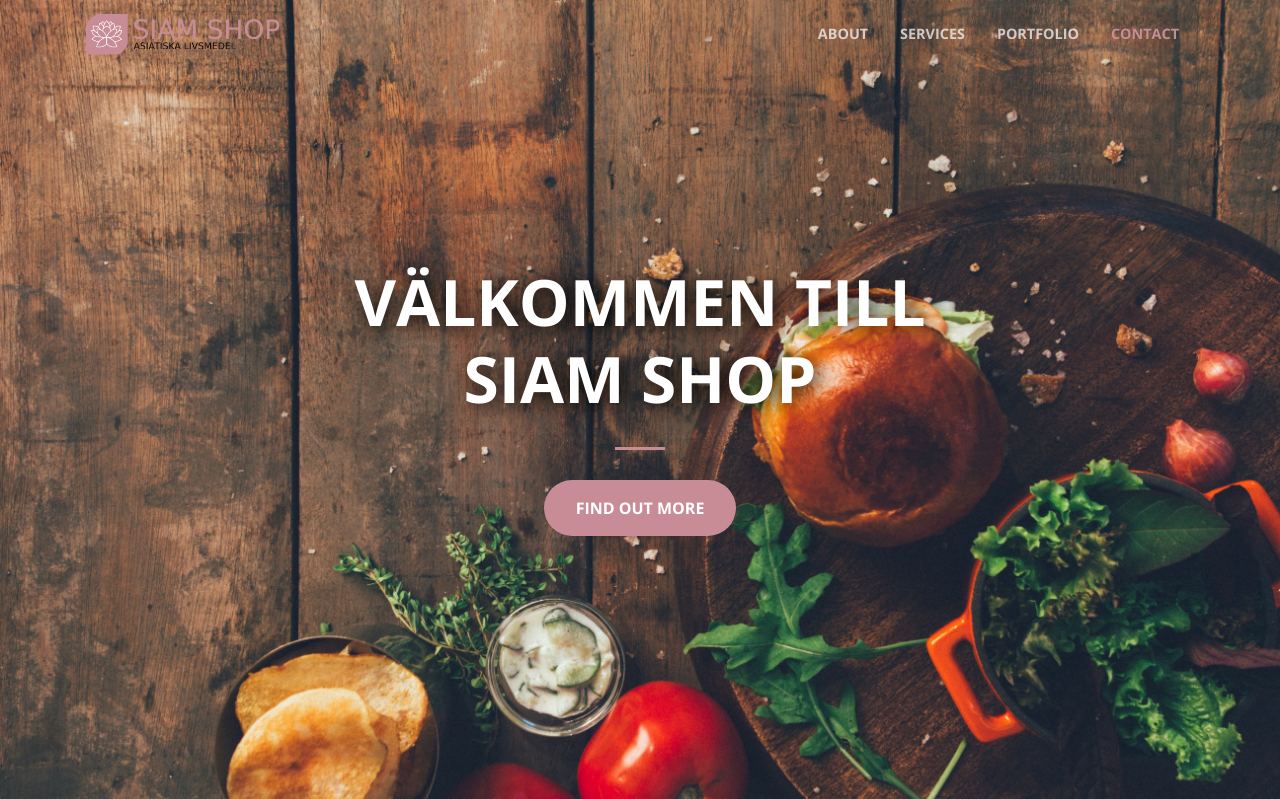
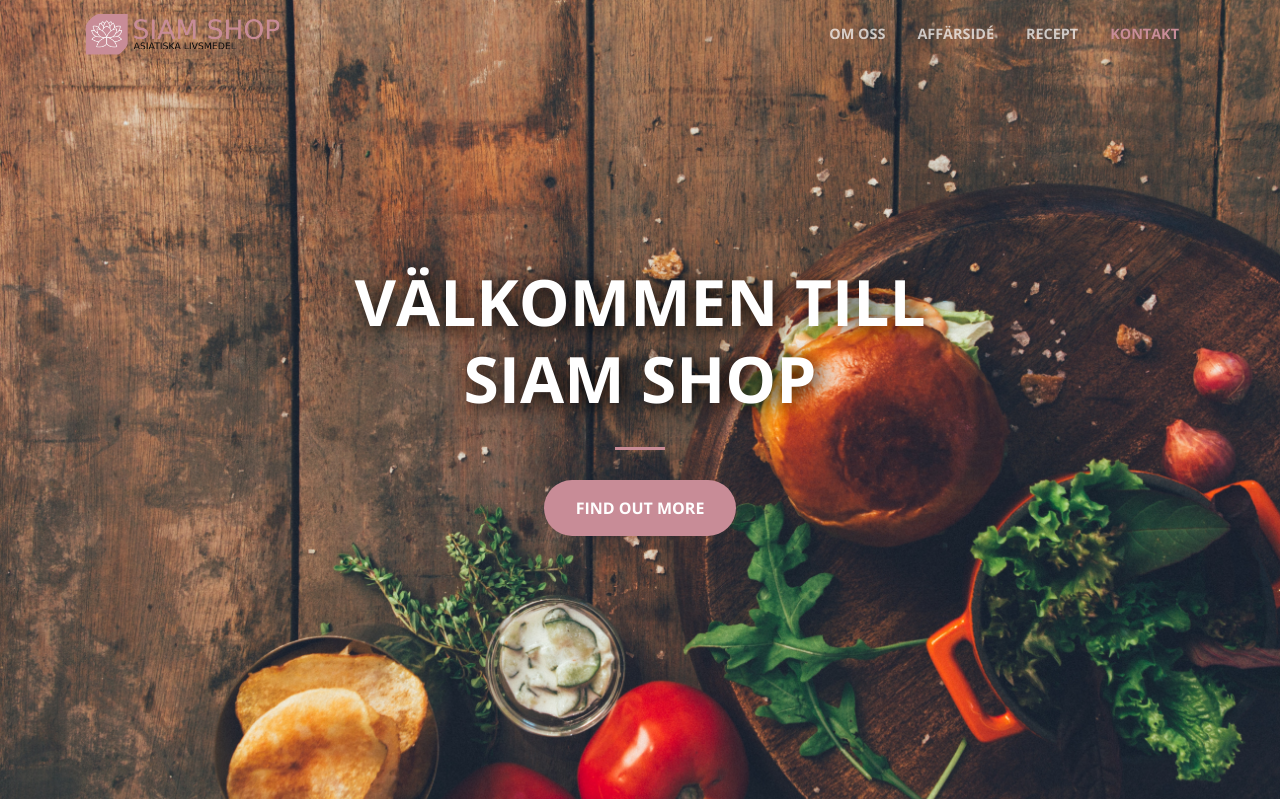
Before and after one commit to marbad1994/rbrc, a Flask app: page / in a window 1280 px wide. Shown: the top 799 px of the page. Run offline with Flask 2, Linux system fonts and the light colour scheme; parts of the project's set-up code (start-up, migrations or seed data) failed here and were passed over; some libraries are stand-ins or nearby versions.

Commit message:
changed menu in index and updated opening hour icon to fade in after the others

```diff
--- a/static/js/creative.js
+++ b/static/js/creative.js
@@ -72,6 +72,10 @@
     delay: 400,
     scale: 0
   });
+  sr.reveal('.sr-contact-3', {
+    delay: 600,
+    scale: 0
+  });
 
   // Magnific popup calls
   $('.popup-gallery').magnificPopup({
--- a/static/js/creative.min.js
+++ b/static/js/creative.min.js
@@ -4,4 +4,4 @@
  * Licensed under MIT (https://github.com/BlackrockDigital/startbootstrap-creative/blob/master/LICENSE)
  */
 
-!function(e){"use strict";e('a.js-scroll-trigger[href*="#"]:not([href="#"])').click(function(){if(location.pathname.replace(/^\//,"")==this.pathname.replace(/^\//,"")&&location.hostname==this.hostname){var a=e(this.hash);if((a=a.length?a:e("[name="+this.hash.slice(1)+"]")).length)return e("html, body").animate({scrollTop:a.offset().top-56},1e3,"easeInOutExpo"),!1}}),e(".js-scroll-trigger").click(function(){e(".navbar-collapse").collapse("hide")}),e("body").scrollspy({target:"#mainNav",offset:57});var a=function(){100<e("#mainNav").offset().top?e("#mainNav").addClass("navbar-shrink"):e("#mainNav").removeClass("navbar-shrink")};a(),e(window).scroll(a),window.sr=ScrollReveal(),sr.reveal(".sr-icon-1",{delay:200,scale:0}),sr.reveal(".sr-icon-2",{delay:400,scale:0}),sr.reveal(".sr-icon-3",{delay:600,scale:0}),sr.reveal(".sr-icon-4",{delay:800,scale:0}),sr.reveal(".sr-button",{delay:200,distance:"15px",origin:"bottom",scale:.8}),sr.reveal(".sr-contact-1",{delay:200,scale:0}),sr.reveal(".sr-contact-2",{delay:400,scale:0}),e(".popup-gallery").magnificPopup({delegate:"a",type:"image",tLoading:"Loading image #%curr%...",mainClass:"mfp-img-mobile",gallery:{enabled:!0,navigateByImgClick:!0,preload:[0,1]},image:{tError:'<a href="%url%">The image #%curr%</a> could not be loaded.'}})}(jQuery);
+!function(e){"use strict";e('a.js-scroll-trigger[href*="#"]:not([href="#"])').click(function(){if(location.pathname.replace(/^\//,"")==this.pathname.replace(/^\//,"")&&location.hostname==this.hostname){var a=e(this.hash);if((a=a.length?a:e("[name="+this.hash.slice(1)+"]")).length)return e("html, body").animate({scrollTop:a.offset().top-56},1e3,"easeInOutExpo"),!1}}),e(".js-scroll-trigger").click(function(){e(".navbar-collapse").collapse("hide")}),e("body").scrollspy({target:"#mainNav",offset:57});var a=function(){100<e("#mainNav").offset().top?e("#mainNav").addClass("navbar-shrink"):e("#mainNav").removeClass("navbar-shrink")};a(),e(window).scroll(a),window.sr=ScrollReveal(),sr.reveal(".sr-icon-1",{delay:200,scale:0}),sr.reveal(".sr-icon-2",{delay:400,scale:0}),sr.reveal(".sr-icon-3",{delay:600,scale:0}),sr.reveal(".sr-icon-4",{delay:800,scale:0}),sr.reveal(".sr-button",{delay:200,distance:"15px",origin:"bottom",scale:.8}),sr.reveal(".sr-contact-1",{delay:200,scale:0}),sr.reveal(".sr-contact-2",{delay:400,scale:0}),sr.reveal(".sr-contact-3",{delay:600,scale:0}),e(".popup-gallery").magnificPopup({delegate:"a",type:"image",tLoading:"Loading image #%curr%...",mainClass:"mfp-img-mobile",gallery:{enabled:!0,navigateByImgClick:!0,preload:[0,1]},image:{tError:'<a href="%url%">The image #%curr%</a> could not be loaded.'}})}(jQuery);
--- a/templates/contact.html
+++ b/templates/contact.html
@@ -52,7 +52,7 @@ width: 350px
 }
 </style>
     <div class="col-lg-4 mr-auto text-center">
-        <i class="fas fa-door-open fa-3x mb-3 "></i>
+        <i class="fas fa-door-open fa-3x mb-3 sr-contact-3"></i>
         <br>
         <p>M&aring;n-Fre: 10:00-18:00
         </p>
--- a/templates/index.html
+++ b/templates/index.html
@@ -48,16 +48,16 @@
         <div class="collapse navbar-collapse" id="navbarResponsive">
           <ul class="navbar-nav ml-auto">
             <li class="nav-item">
-              <a class="nav-link js-scroll-trigger" href="#about">About</a>
+              <a class="nav-link js-scroll-trigger" href="#about">Om oss</a>
             </li>
             <li class="nav-item">
-              <a class="nav-link js-scroll-trigger" href="#services">Services</a>
+              <a class="nav-link js-scroll-trigger" href="#services">Aff&auml;rsidé</a>
             </li>
             <li class="nav-item">
-              <a class="nav-link js-scroll-trigger" href="#portfolio">Portfolio</a>
+              <a class="nav-link js-scroll-trigger" href="#portfolio">Recept</a>
             </li>
             <li class="nav-item">
-              <a class="nav-link js-scroll-trigger" href="#contact">Contact</a>
+              <a class="nav-link js-scroll-trigger" href="#contact">Kontakt</a>
             </li>
           </ul>
         </div>
```
